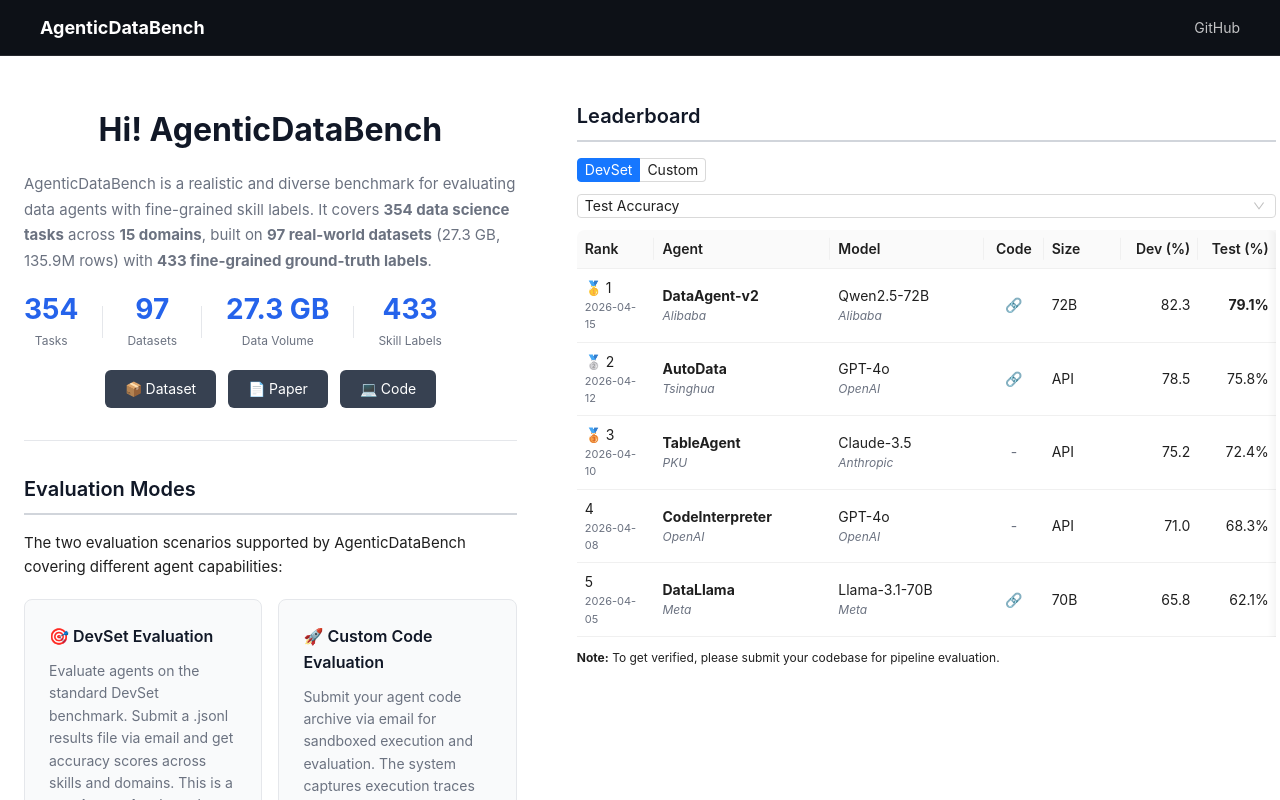
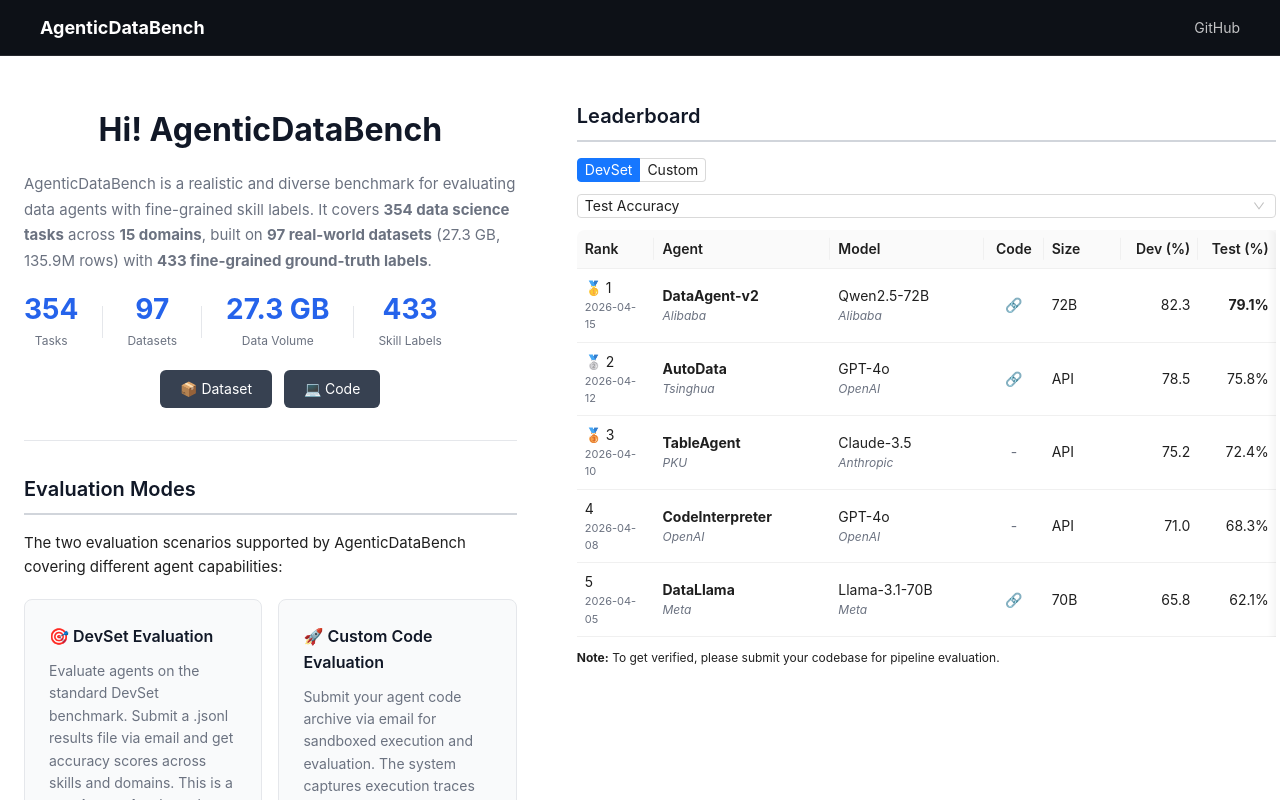
Before and after one commit to AgenticDataBench/AgenticDataBench.github.io, a Vue app: page / in a window 1280 px wide. Shown: the top 800 px of the page. Built offline with nearby package versions, Linux system fonts and the light colour scheme.

Commit message:
chore: hide Paper button
Co-Authored-By: Claude Opus 4.7 <noreply@anthropic.com>

```diff
--- a/src/views/Home.vue
+++ b/src/views/Home.vue
@@ -38,7 +38,7 @@
           <a href="https://huggingface.co/datasets/shawnzzzh/AgenticDataBench" target="_blank" rel="noopener noreferrer" class="hero-link">
             📦 Dataset
           </a>
-          <a href="#" class="hero-link">
+          <a v-if="false" href="#" class="hero-link">
             📄 Paper
           </a>
           <a href="https://github.com/AgenticDataBench/AgenticDataBench" target="_blank" rel="noopener noreferrer" class="hero-link">
```
